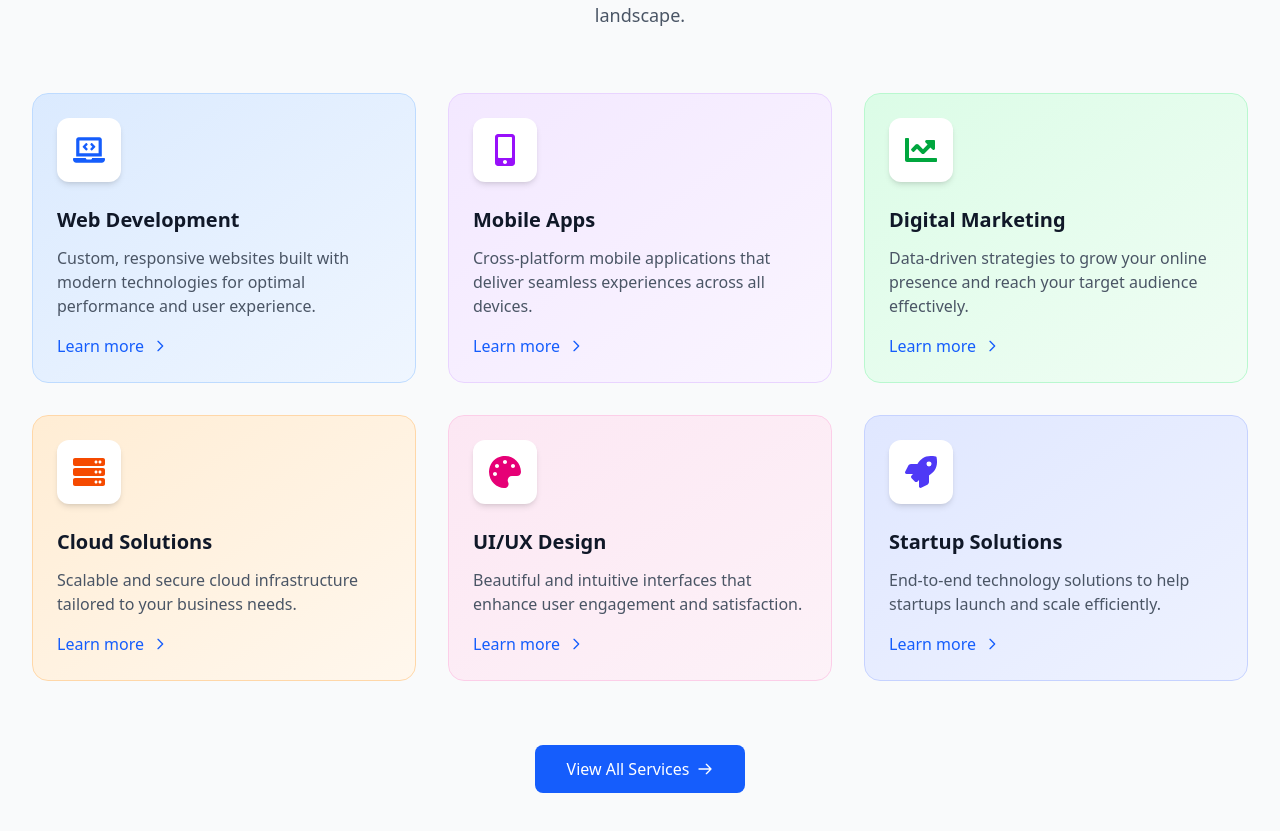
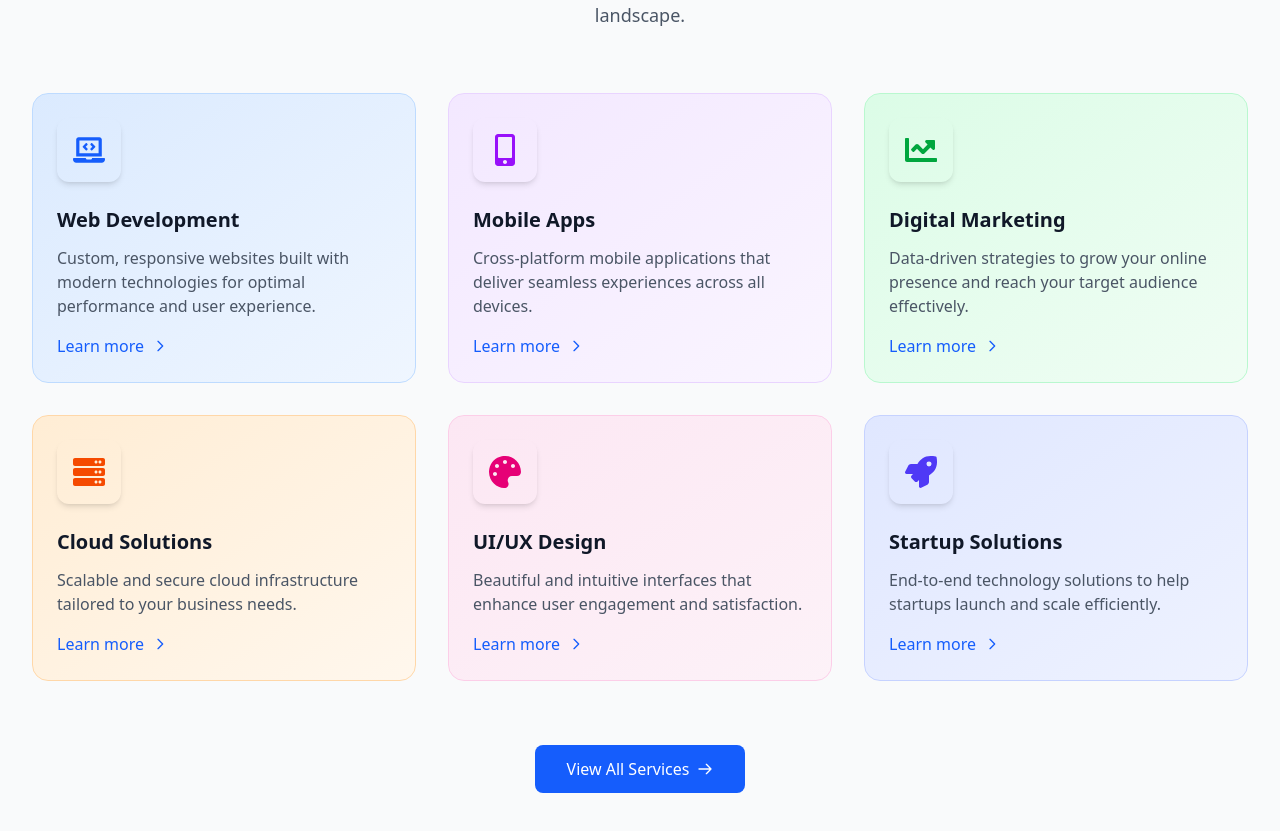
Before and after one commit to MuazamMughal/skillOrbit-app, a Next.js app: page / in a window 1280 px wide. Shown: the part 1805-2636 px from the top of the page. Built offline with nearby package versions, Linux system fonts and the light colour scheme.

Commit message:
SkillOrbit app  Services sections

```diff
--- a/src/components/common/Services.tsx
+++ b/src/components/common/Services.tsx
@@ -79,7 +79,7 @@ const ServiceCard = ({ service, index, isVisible }: { service: any, index: numbe
       className={`p-6 rounded-2xl bg-gradient-to-br ${service.color} border ${service.border} hover:shadow-lg transition-all duration-300 hover:-translate-y-1 hover:scale-[1.03] ${isVisible ? 'animate-fadeInUp' : 'opacity-0'}`}
       style={{ animationDelay: `${index * 0.1}s` }}
     >
-      <div className="w-16 h-16 flex items-center justify-center rounded-xl bg-white shadow-md mb-6">
+      <div className="w-16 h-16 flex items-center justify-center rounded-xl shadow-md mb-6">
         {service.icon}
       </div>
       <h3 className="text-xl font-semibold text-gray-900 mb-3">
```
